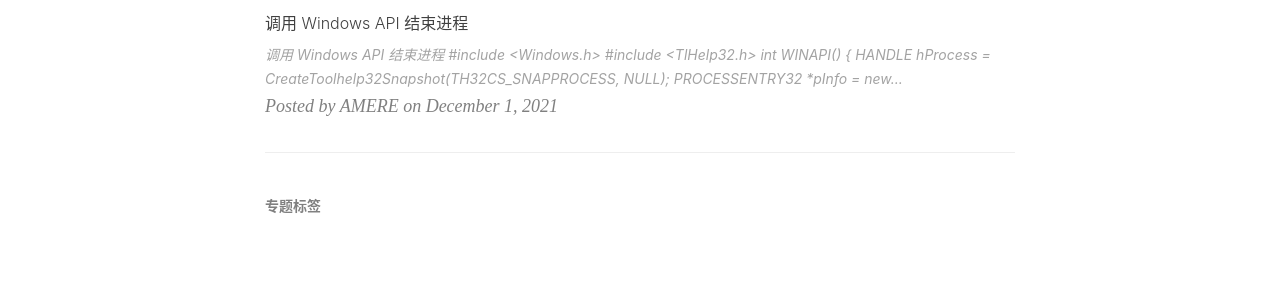
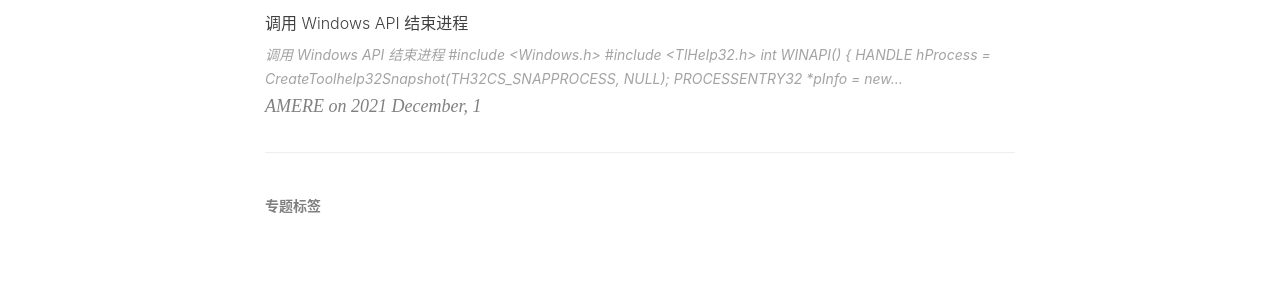
Before and after one commit to Zsm-amere/Zsm-amere.github.io, a Jekyll site: the page built from index.html, in a window 1280 px wide. Shown: the part 499-788 px from the top of the page. Built offline with Jekyll 4.4.1, drawn with Linux system fonts in a browser that asks for light colours; nearby versions of some CDN libraries; the list of posts is cut into pages by our own code; comment, search, counter and statistics services are not loaded.

Commit message:
更新 index.html

```diff
--- a/index.html
+++ b/index.html
@@ -19,7 +19,7 @@ description: "Thinking will not overcome fear but action will."
         </div>
     </a>
     <p class="post-meta">
-        Posted by {% if post.author %}{{ post.author }}{% else %}{{ site.title }}{% endif %} on {{ post.date | date: "%B %-d, %Y" }}
+        {% if post.author %}{{ post.author }}{% else %}{{ site.title }}{% endif %} on {{ post.date | date: "%Y %B, %-d" }}
     </p>
 </div>
 <hr>
```
